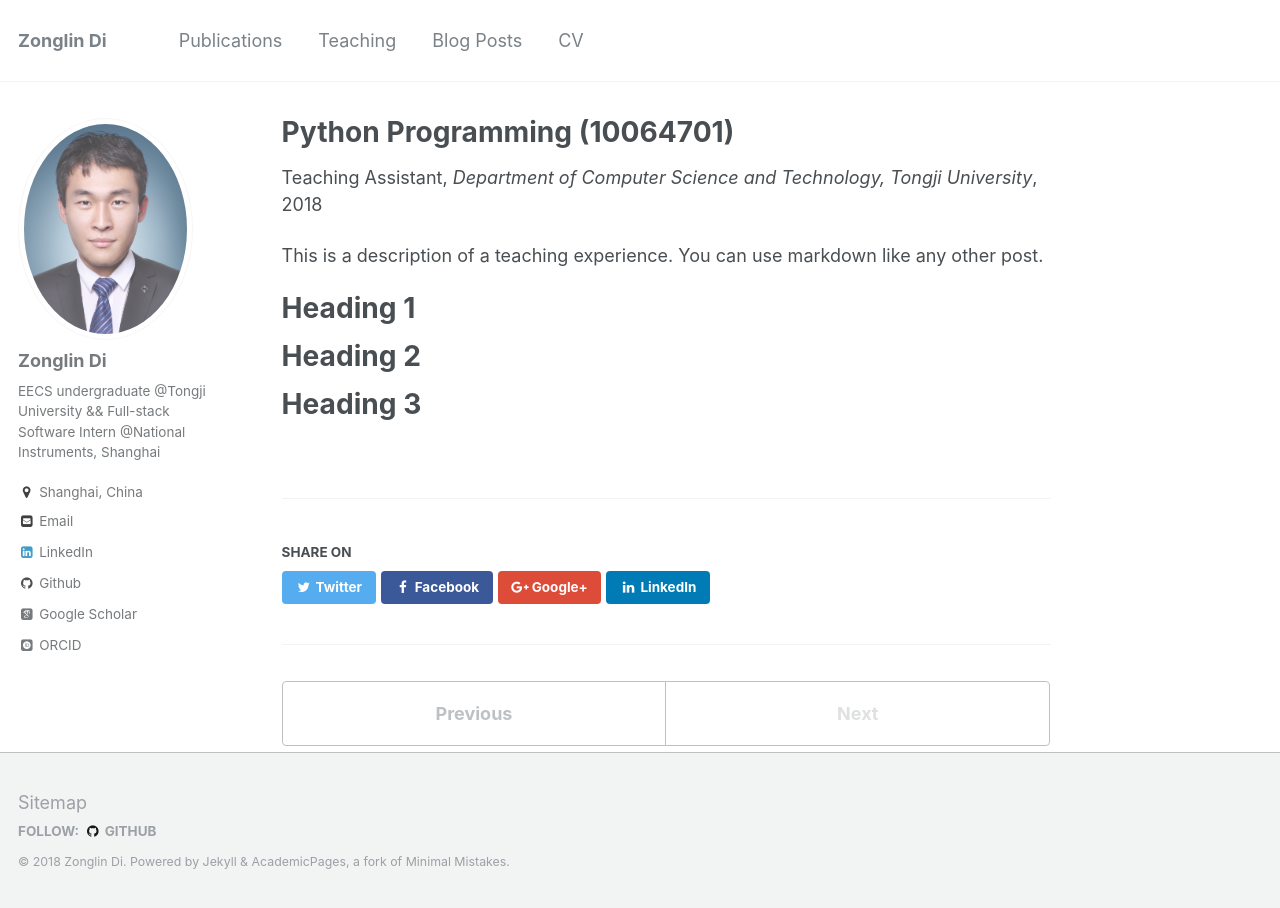
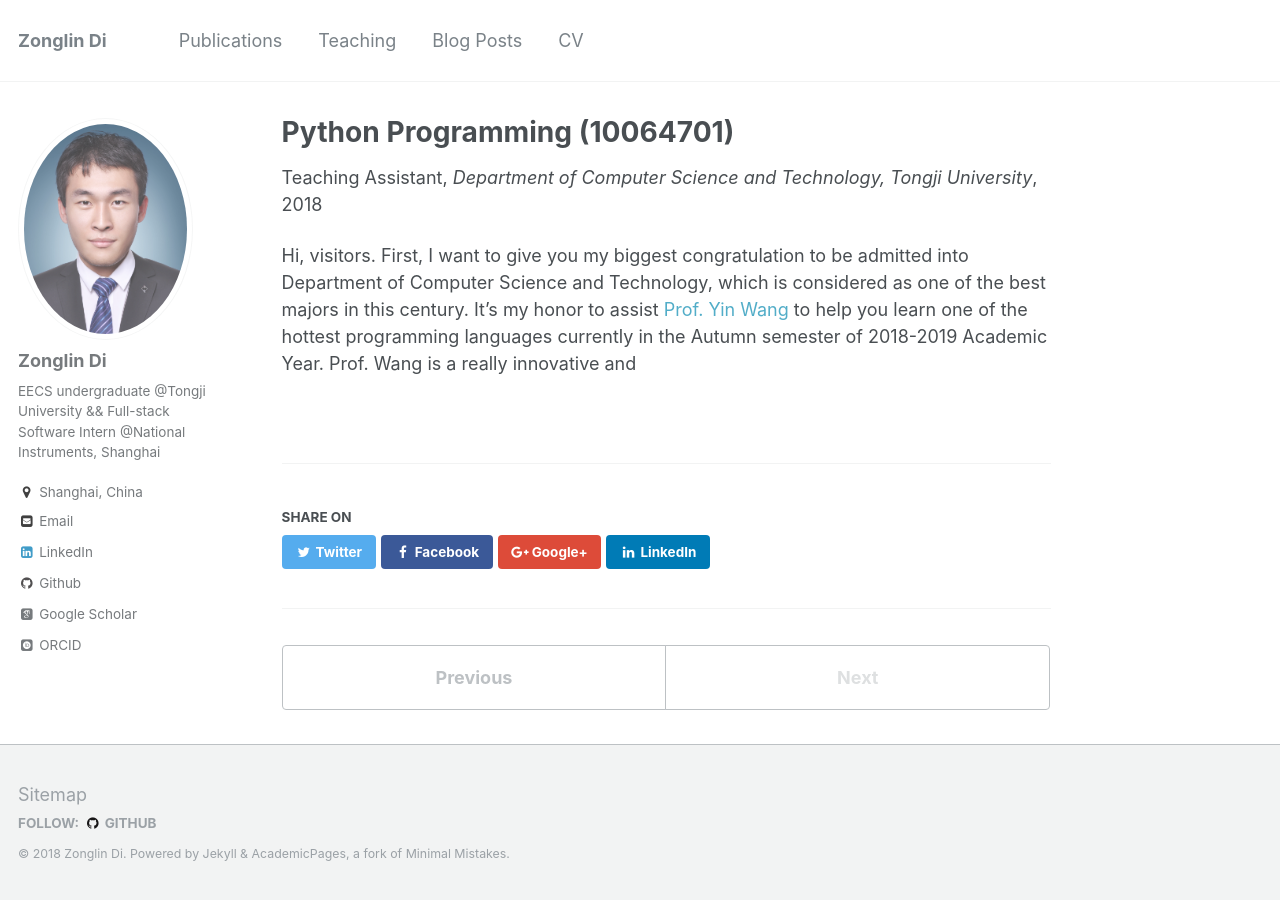
Before and after one commit to ElegantLin/elegantlin.github.io, a Jekyll site: the page built from _teaching/Python.md, in a window 1280 px wide. Built offline with Jekyll 4.4.1, drawn with Linux system fonts in a browser that asks for light colours; some web fonts are replaced.

Commit message:
Upload teaching materials

```diff
--- a/_teaching/Python.md
+++ b/_teaching/Python.md
@@ -8,13 +8,4 @@ date: Sept. 2018 -- Jan. 2019
 location: "Shanghai, China"
 ---
 
-This is a description of a teaching experience. You can use markdown like any other post.
-
-Heading 1
-======
-
-Heading 2
-======
-
-Heading 3
-======
+Hi, visitors. First, I want to give you my biggest congratulation to be admitted into Department of Computer Science and Technology, which is considered as one of the best majors in this century. It's my honor to assist [Prof. Yin Wang](http://web.eecs.umich.edu/~yinw/) to help you learn one of the hottest programming languages currently in the Autumn semester of 2018-2019 Academic Year. Prof. Wang is a really innovative and
```
Also changed, not shown: _teaching/CDI.md (+1 -0 lines).
